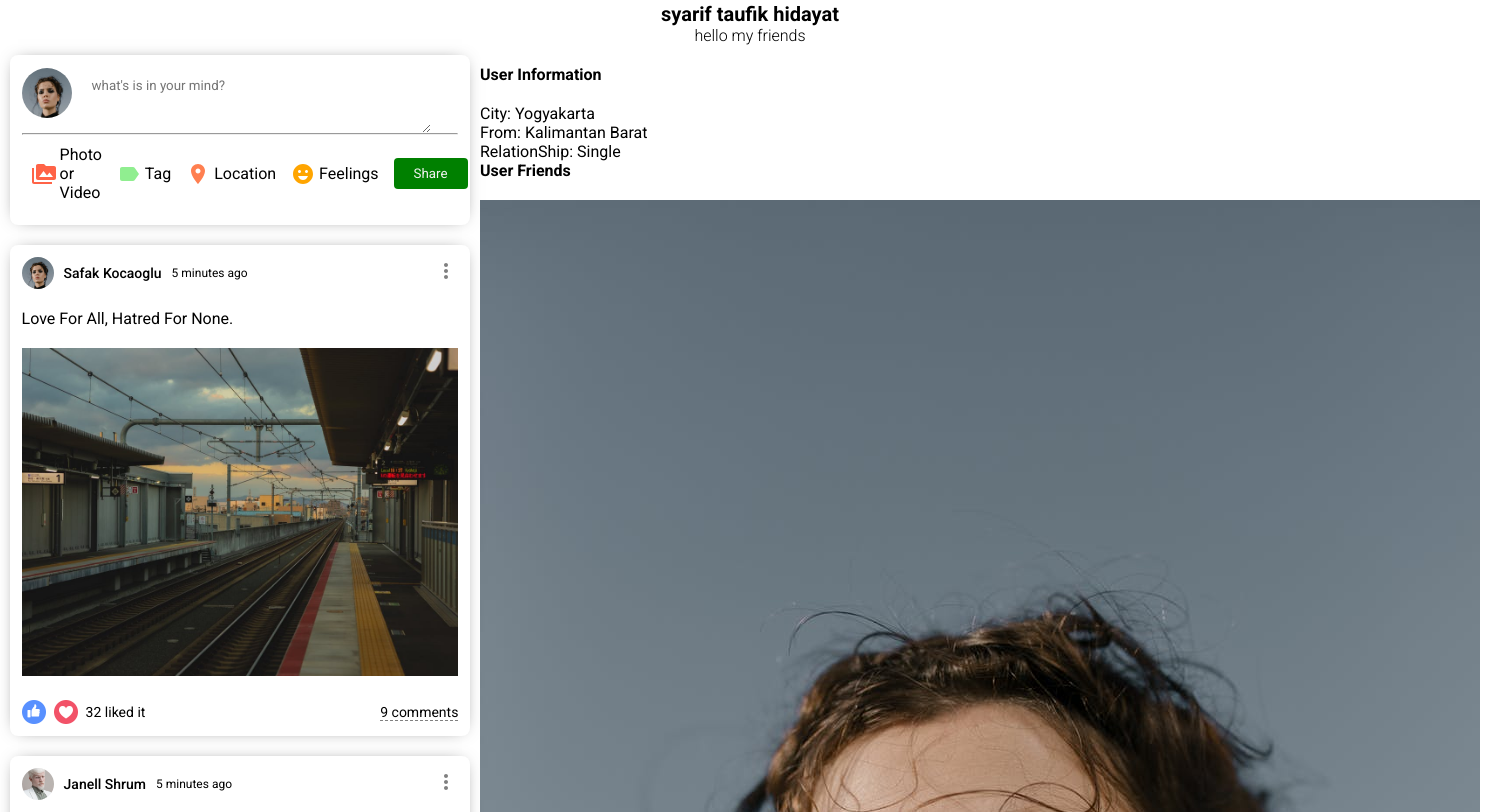
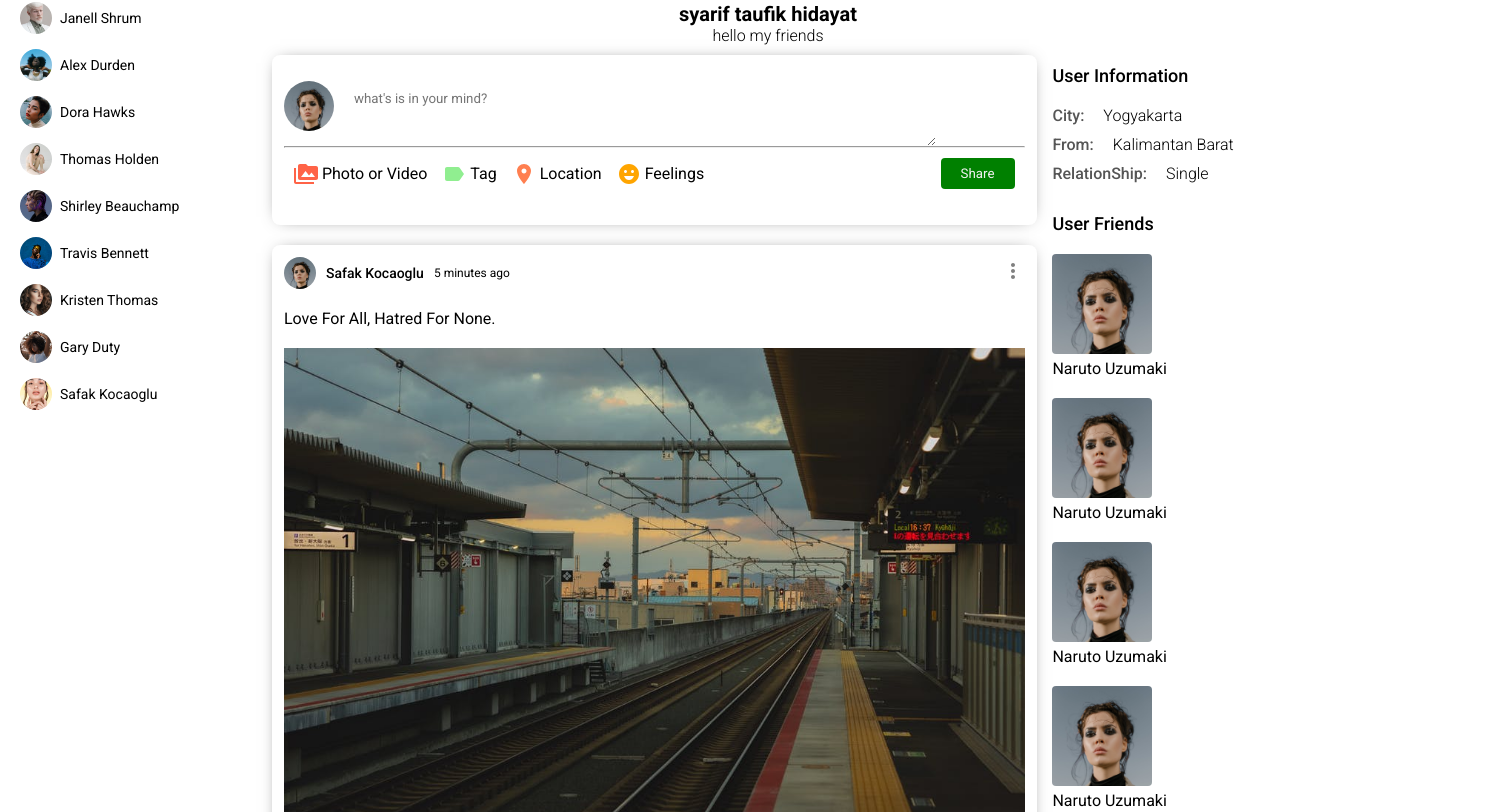
Before and after one commit to PAPATIRI/sosialmu-frontend, a React (Create React App) app: page / in a window 1280 px wide. Shown: the part 368-1180 px from the top of the page, 1500 px wide, since content can reach past the window. Built offline with nearby package versions, Linux system fonts and the light colour scheme.

Commit message:
finished profil page and fix minor styling

```diff
--- a/src/components/feed/feed.css
+++ b/src/components/feed/feed.css
@@ -1,5 +1,5 @@
 .feed {
-  flex: 3;
+  flex: 3.5;
 }
 
 .feedWrapper {
--- a/src/components/rightbar/RightBar.jsx
+++ b/src/components/rightbar/RightBar.jsx
@@ -1,8 +1,8 @@
 import "./rightbar.css";
-import { Users } from "../../dummyData";
+import {Users} from "../../dummyData";
 import Online from "../online/Online";
 
-export default function RightBar({ profile }) {
+export default function RightBar({profile}) {
     const HomeRightbar = () => {
         return (
             <>
@@ -46,7 +46,31 @@ export default function RightBar({ profile }) {
                     <div className="rightbarFollowing">
                         <img
                             src="assets/person/1.jpeg"
-              alt=""
+                            alt="userpicture"
+                            className="rightbarFollowingImg"
+                        />
+                        <span className="rightbarFollowingName">Naruto Uzumaki</span>
+                    </div>
+                    <div className="rightbarFollowing">
+                        <img
+                            src="assets/person/1.jpeg"
+                            alt="userpicture"
+                            className="rightbarFollowingImg"
+                        />
+                        <span className="rightbarFollowingName">Naruto Uzumaki</span>
+                    </div>
+                    <div className="rightbarFollowing">
+                        <img
+                            src="assets/person/1.jpeg"
+                            alt="userpicture"
+                            className="rightbarFollowingImg"
+                        />
+                        <span className="rightbarFollowingName">Naruto Uzumaki</span>
+                    </div>
+                    <div className="rightbarFollowing">
+                        <img
+                            src="assets/person/1.jpeg"
+                            alt="userpicture"
                             className="rightbarFollowingImg"
                         />
                         <span className="rightbarFollowingName">Naruto Uzumaki</span>
--- a/src/components/rightbar/rightbar.css
+++ b/src/components/rightbar/rightbar.css
@@ -25,6 +25,47 @@
   border-radius: var(--border-md);
   margin: 30px 0;
 }
+
 .rightbarTitle {
   margin-bottom: 20px;
+  font-size: 18px;
+  font-weight: 500;
 }
+
+.rightbarInfo{
+    margin-bottom: 30px;
+}
+
+.rightbarInfoKey{
+    font-weight: 500;
+    margin-right: 15px;
+    color: #555;
+}
+
+.rightbarInfoValue{
+    font-weight: 300;
+}
+
+.rightbarInfoItem{
+    margin-bottom: 10px;
+}
+
+.rightbarFollowings{
+    display: flex;
+    flex-wrap: wrap;
+    gap: 20px;
+}
+
+.rightbarFollowing{
+    display: flex;
+    flex-direction: column;
+    gap: 5px;
+    cursor: pointer;
+}
+
+.rightbarFollowingImg{
+    width: 100px;
+    height: 100px;
+    object-fit: cover;
+    border-radius: 4px;
+}
--- a/src/components/sidebar/sidebar.css
+++ b/src/components/sidebar/sidebar.css
@@ -1,5 +1,5 @@
 .sidebar {
-  flex: 1;
+  flex: 2;
   height: calc(100vh - 50px);
   overflow-y: scroll;
   position: sticky;
```
Lines whose indentation alone changed are shown as unchanged.
